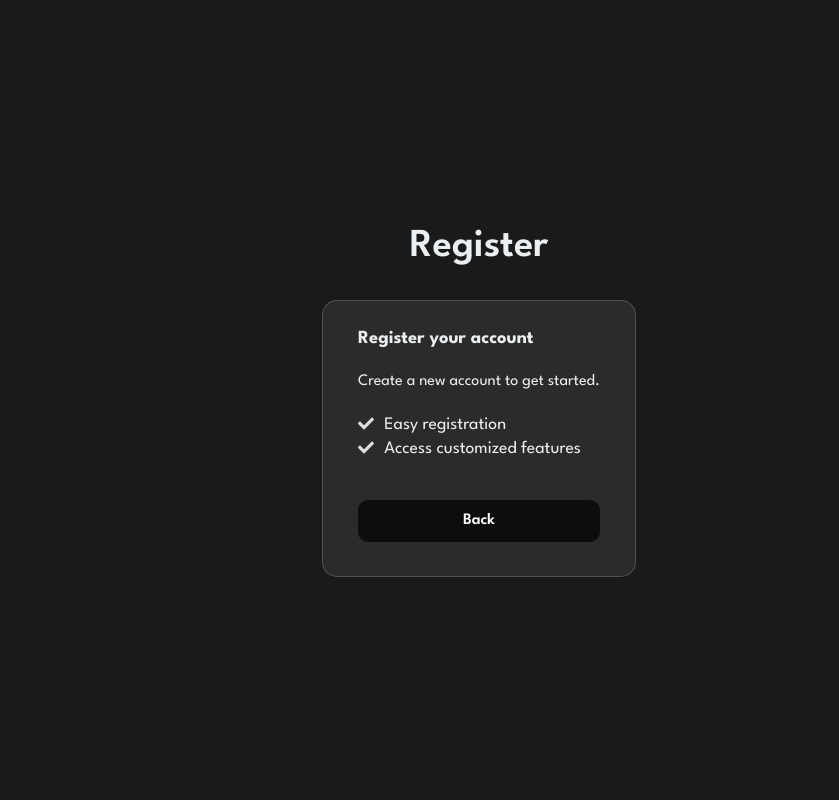
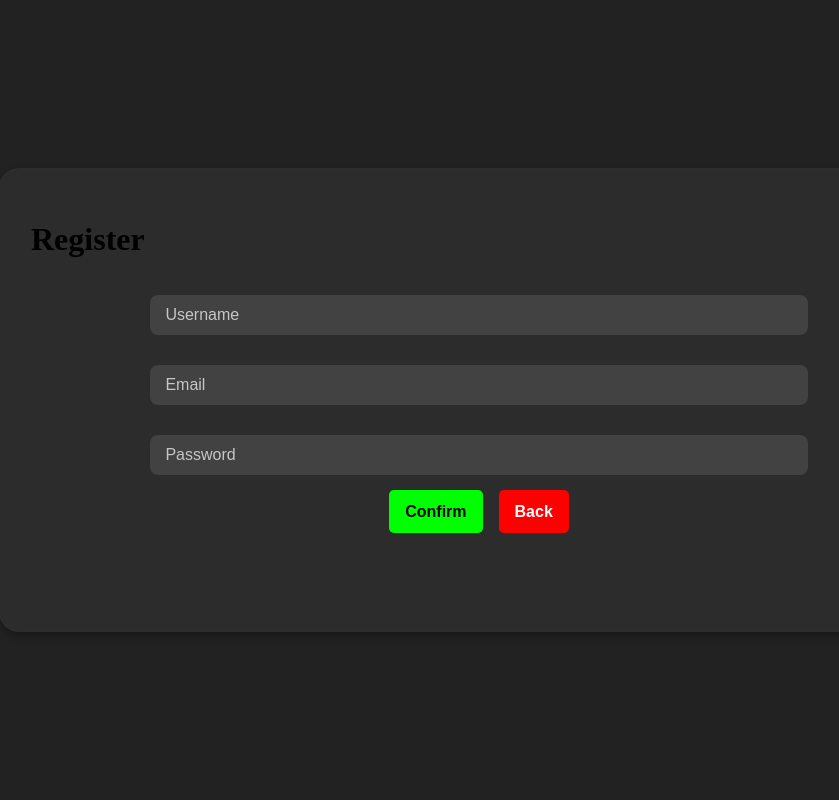
Before and after one commit to Tanheishanyang/Business-Card-Management-System, a Flask app: page /register in a window 1280 px wide. Shown: the whole page, without its empty margins (161-1000 px from the left). Run offline with Flask 3, Linux system fonts and the light colour scheme.

Commit message:
register page

```diff
--- /dev/null
+++ b/deploy_test/static/Register/Register.css
@@ -0,0 +1,150 @@
+/* =========== [全局] 禁止滚动 + touch动作 ========== */
+html, body {
+    margin: 0;
+    padding: 0;
+    width: 100%;
+    height: 100%;
+    /* 防止滚动 */
+    overflow: hidden;
+    /* 禁用在移动端的默认滚动/缩放等手势 */
+    touch-action: none;
+    background-color: #222; /* 背景颜色 */
+}
+
+body {
+    display: flex;
+    justify-content: center;
+    align-items: center;
+    position: fixed; /* 固定在可视区 */
+}
+
+/* =========== [容器与卡片] ========== */
+.container {
+    position: relative;
+    display: flex;
+    justify-content: center;
+    align-items: center;
+    width: 100%;
+    height: 100vh; /* 让容器铺满视口高度 */
+}
+
+.card {
+    position: relative;
+    width: 70%; /* 卡片宽度 */
+    height: auto; /* 高度自适应内容 */
+    min-height: 400px; /* 最小高度 */
+    padding: 2rem; /* 内边距 */
+    background-color: rgba(45, 45, 45, 1);
+    border-radius: 20px;
+    overflow: hidden;
+    touch-action: auto;
+    box-shadow: 0 4px 8px rgba(0, 0, 0, 0.3); /* 添加卡片阴影 */
+}
+
+.card::before {
+    content: '';
+    position: absolute;
+    top: var(--y);
+    left: var(--x);
+    transform: translate(-50%, -50%);
+    background: radial-gradient(var(--clr), transparent, transparent);
+    width: 700px;
+    height: 700px;
+    opacity: 0;
+    transition: 0.5s, top 0, left 0;
+}
+
+.card:hover::before {
+    opacity: 1;
+}
+
+/* 修改 .card::after 的 z-index */
+.card::after {
+    content: '';
+    position: absolute;
+    inset: 2px;
+    border-radius: 18px;
+    background-color: rgba(45, 45, 45, 0.75);
+    z-index: 0; /* 确保遮罩层在内容之下 */
+}
+
+/* =========== [卡片内容] ========== */
+
+/* 修改 card-title 和表单的样式 */
+.card-title {
+    position: relative;
+    z-index: 1; /* 确保内容在遮罩层之上 */
+}
+
+.card-form {
+    display: flex;
+    flex-direction: column;
+    align-items: center;
+    width: 100%;
+    margin-top: 20px;
+    position: relative;
+    z-index: 1; /* 确保内容在遮罩层之上 */
+}
+
+/* 输入框样式 */
+.input-field {
+    width: 70%;
+    height: 40px;
+    margin: 15px auto;
+    padding: 0 15px;
+    display: block;
+    border: none;
+    border-radius: 8px;
+    background-color: rgba(255, 255, 255, 0.1);
+    color: #fff;
+    font-size: 16px;
+    transition: all 0.3s ease;
+}
+
+.input-field::placeholder {
+    color: rgba(255, 255, 255, 0.7);
+}
+
+.input-field:focus {
+    outline: none;
+    background-color: rgba(255, 255, 255, 0.2);
+}
+
+/* 按钮组样式 */
+.button-group {
+    display: flex;
+    justify-content: space-between;
+    gap: 1rem; /* 按钮之间的间距 */
+}
+
+/* 按钮样式 */
+.btn {
+    flex: 1;
+    padding: 0.8rem 1rem;
+    font-size: 1rem;
+    font-weight: bold;
+    border: none;
+    border-radius: 5px;
+    cursor: pointer;
+    transition: background-color 0.3s ease, transform 0.2s ease;
+}
+
+.btn-confirm {
+    background-color: var(--clr);
+    color: #000;
+}
+
+.btn-confirm:hover {
+    background-color: #0c0; /* 确认按钮的悬停效果 */
+    transform: scale(1.05); /* 放大效果 */
+}
+
+.btn-back {
+    background-color: #f00;
+    color: #fff;
+}
+
+.btn-back:hover {
+    background-color: #c00; /* 返回按钮的悬停效果 */
+    transform: scale(1.05); /* 放大效果 */
+}
--- /dev/null
+++ b/deploy_test/static/Register/Register.js
@@ -0,0 +1,29 @@
+// =========== [禁止页面触摸滚动的另一种写法 - 配合 touch-action 使用] ==========
+// 若某些机型仍需在 JS 层面禁止默认滚动，可开启下行注释
+// document.addEventListener("touchmove", function(e) {
+//   e.preventDefault();
+// }, { passive: false });
+
+// =========== [卡片跟随鼠标 / 触摸点光效] ==========
+const cards = document.querySelectorAll('.card');
+cards.forEach(card => {
+  // ---------- 鼠标移动 ----------
+  card.onmousemove = function(e) {
+    const x = e.pageX - card.offsetLeft;
+    const y = e.pageY - card.offsetTop;
+    card.style.setProperty('--x', x + 'px');
+    card.style.setProperty('--y', y + 'px');
+  };
+
+  // ---------- 触摸移动 ----------
+  card.ontouchmove = function(e) {
+    // 如果需要保留浏览器某些默认行为，可注释掉本行
+    e.preventDefault();
+    const touch = e.touches[0];
+    const rect = card.getBoundingClientRect();
+    const x = touch.clientX - rect.left;
+    const y = touch.clientY - rect.top;
+    card.style.setProperty('--x', x + 'px');
+    card.style.setProperty('--y', y + 'px');
+  };
+});
--- a/deploy_test/static/Welcome/Welcome.css
+++ b/deploy_test/static/Welcome/Welcome.css
@@ -102,6 +102,21 @@ ul {
   align-self: end;
 }
 
+.glow-btn {
+  position: relative;
+  z-index: 1; /* 确保按钮位于光效上方 */
+  display: inline-block;
+  padding: 0.7em 1.5em;
+  font-size: 1.1rem;
+  font-weight: 600;
+  color: #fff;
+  text-decoration: none;
+  background-color: #0d0d0d;
+  border-radius: 10px;
+  overflow: hidden; /* 防止光效溢出 */
+}
+
+
 .card:nth-child(1) {
   --hue: 200; /* 蓝色光效 */
   --saturation: 90%;
--- a/deploy_test/static/Welcome/Welcome.js
+++ b/deploy_test/static/Welcome/Welcome.js
@@ -4,6 +4,7 @@ const cardsContainer = document.querySelector(".cards");
 const cardsContainerInner = document.querySelector(".cards__inner");
 const cards = Array.from(document.querySelectorAll(".card"));
 const overlay = document.querySelector(".overlay");
+const glowButtons = Array.from(document.querySelectorAll(".glow-btn"));
 
 const applyOverlayMask = (e) => {
   const overlayEl = e.currentTarget;
@@ -42,5 +43,32 @@ const observer = new ResizeObserver((entries) => {
   });
 });
 
+// 为按钮单独定义光效逻辑
+const applyButtonOverlayMask = (e) => {
+  const button = e.currentTarget;
+  const rect = button.getBoundingClientRect(); // 获取按钮的边界信息
+  const x = e.clientX - rect.left; // 鼠标相对按钮左上角的 X 坐标
+  const y = e.clientY - rect.top;  // 鼠标相对按钮左上角的 Y 坐标
+
+  overlay.style = `
+    --opacity: 1;
+    --x: ${x}px;
+    --y: ${y}px;
+    width: ${rect.width}px; /* 根据按钮宽度调整光效宽度 */
+    height: ${rect.height}px; /* 根据按钮高度调整光效高度 */
+    position: absolute; /* 设置光效为绝对定位 */
+    left: ${rect.left + window.scrollX}px; /* 光效跟随按钮移动 */
+    top: ${rect.top + window.scrollY}px;
+  `;
+};
+
+// 添加事件监听到按钮
+glowButtons.forEach((button) => {
+  button.addEventListener("pointermove", applyButtonOverlayMask);
+  button.addEventListener("pointerleave", () => {
+    overlay.style = "--opacity: 0"; // 鼠标离开时隐藏光效
+  });
+});
+
 cards.forEach(initOverlayCard);
 document.body.addEventListener("pointermove", applyOverlayMask);
--- a/deploy_test/templates/Register/Register.html
+++ b/deploy_test/templates/Register/Register.html
@@ -1,37 +1,34 @@
 <!DOCTYPE html>
 <html lang="en">
 <head>
-  <meta charset="UTF-8">
-  <meta name="viewport" content="width=device-width, initial-scale=1.0">
-  <title>Glowy Hover Effect</title>
+  <meta charset="UTF-8" />
+  <meta name="viewport" content="width=device-width, initial-scale=1.0, user-scalable=no" />
+  <title>Glowing Corner Hover Effects</title>
 
-  <link rel="stylesheet" href="{{ url_for('static', filename='Welcome/Welcome.css') }}">
+  <!-- 引用独立的 CSS 文件 -->
+  <link rel="stylesheet" href="{{ url_for('static', filename='Register/Register.css') }}">
 </head>
 <body>
-<main class="main flow">
-  <h1 class="main__heading">Register</h1>
-  <div class="main__cards cards">
-    <div class="cards__inner">
+  <div class="container">
+    <!-- 卡片内容 -->
+    <div class="card" style="--clr: #0f0;">
+      <h1 class="card-title">Register</h1>
+      <form class="card-form">
+        <!-- 输入框 -->
+        <input type="text" class="input-field" placeholder="Username" required />
+        <input type="email" class="input-field" placeholder="Email" required />
+        <input type="password" class="input-field" placeholder="Password" required />
 
-      <!-- Register Card -->
-      <div class="cards__card card">
-        <h2 class="card__heading">Register your account</h2>
-        <p class="card__description">Create a new account to get started.</p>
+        <!-- 按钮 -->
+        <div class="button-group">
+          <button type="submit" class="btn btn-confirm">Confirm</button>
+          <button type="button" class="btn btn-back" onclick="window.history.back()">Back</button>
+        </div>
+      </form>
+    </div>
+  </div>
 
-        <ul role="list" class="card__bullets flow">
-          <li>Easy registration</li>
-          <li>Access customized features</li>
-        </ul>
-
-        <a href="/Back" class="card__cta cta">Back</a>
-
-      </div>
-
-    </div>
-    <div class="overlay cards__inner"></div>
-  </div>
-</main>
-
-<script src="{{ url_for('static', filename='Welcome/Welcome.js') }}"></script>
+  <!-- 引用独立的 JS 文件 -->
+  <script src="{{ url_for('static', filename='Register/Register.js') }}"></script>
 </body>
 </html>
```
